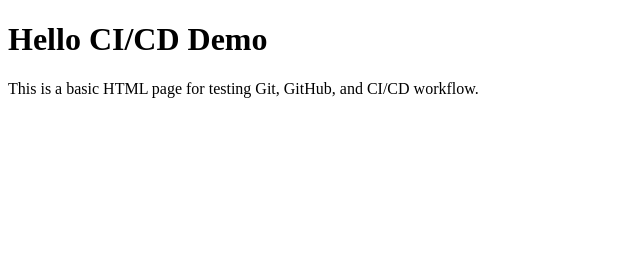
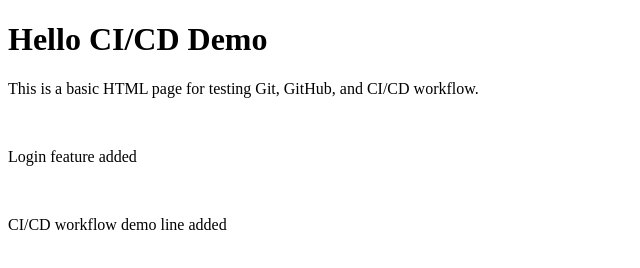
Before and after one commit to Ahmadraza1999/CICD-DEMO, a plain HTML site: page index.html in a window 1280 px wide. Shown: the whole page, without its empty margins (0-640 px from the left). Drawn offline with Linux system fonts and the light colour scheme.

Commit message:
CI/CD workflow demo line added

```diff
--- a/index.html
+++ b/index.html
@@ -10,3 +10,7 @@
     <p>This is a basic HTML page for testing Git, GitHub, and CI/CD workflow.</p>
 </body>
 </html>
+<br>
+<p>Login feature added</p>
+<br>
+<p>CI/CD workflow demo line added</p>
```
